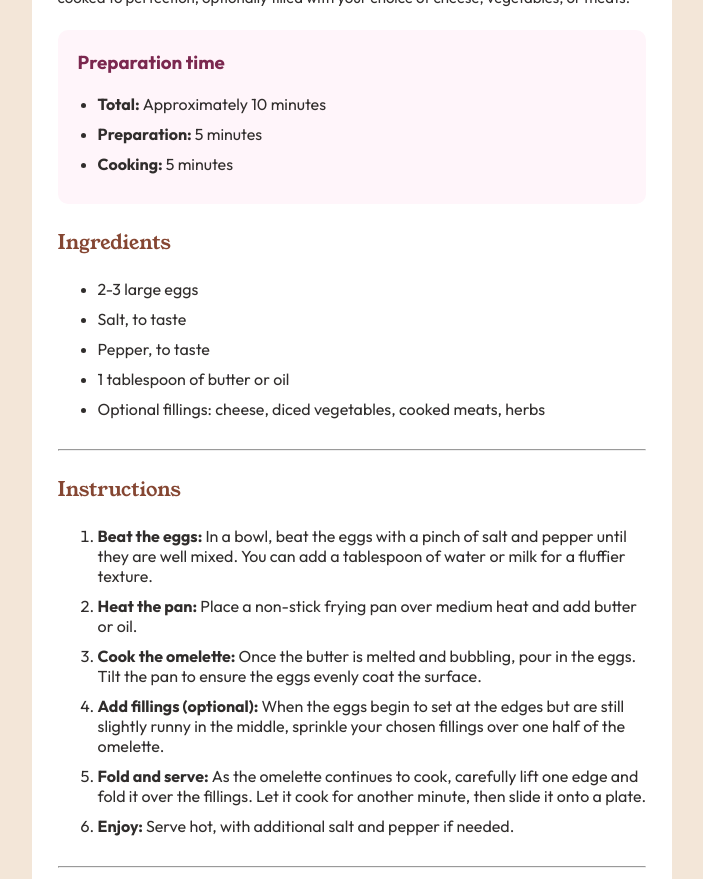
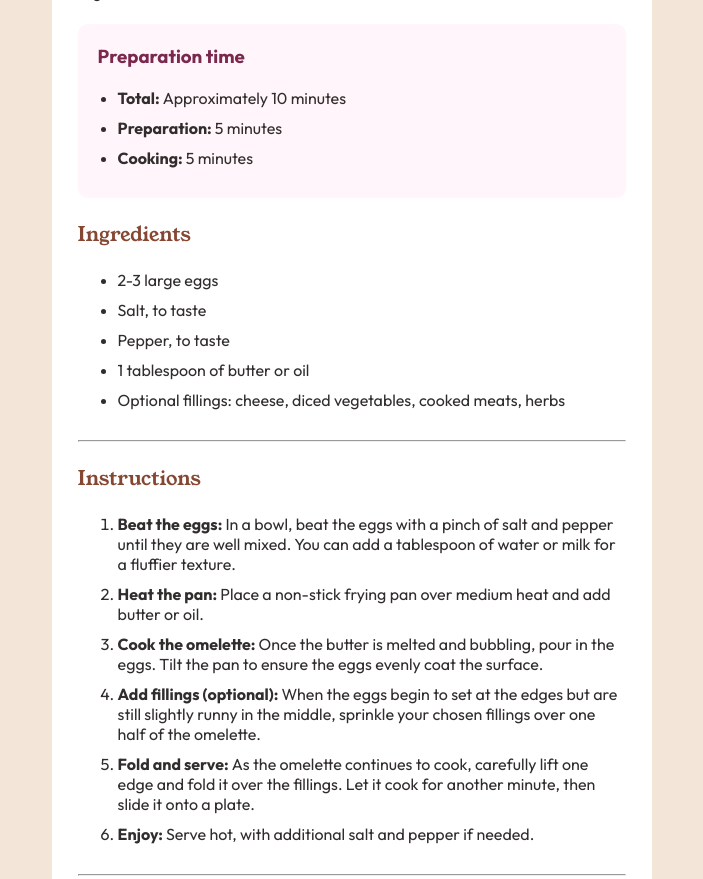
Before and after one commit to nsokolovac/Challenge-4---Recipe-page-main, a plain HTML site: page index.html in a window 1280 px wide. Shown: the top 879 px of the page, without its empty margins (288-991 px from the left). Drawn offline with Linux system fonts and the light colour scheme.

Commit message:
Add files via upload

```diff
--- a/styles.css
+++ b/styles.css
@@ -30,11 +30,11 @@ body {
 	flex-direction: column;
 	justify-content: center;
 	align-items: center;
-	/*margin: auto;*/
 }
 
 .recipe {
-	width: 50%;
+	width: 90;
+	max-width: 600px;
 	/*height: 80%;*/
 	background-color: var(--white);
 	border-radius: 30px;
```
